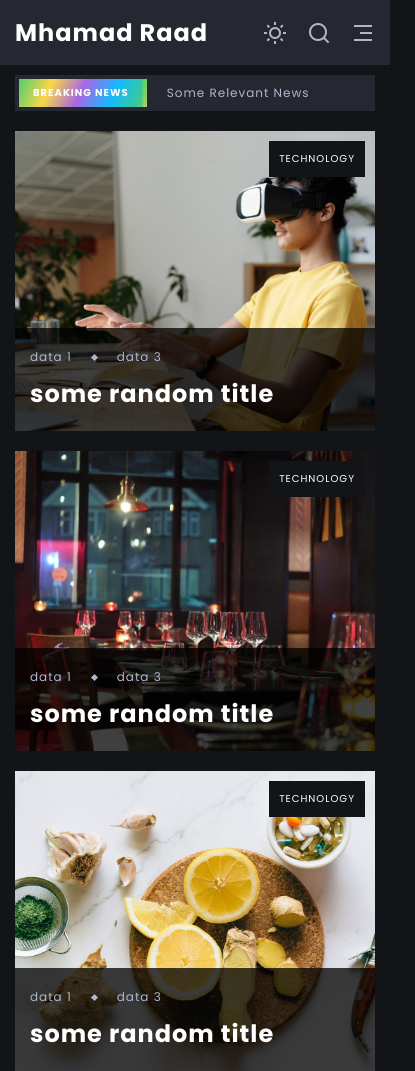
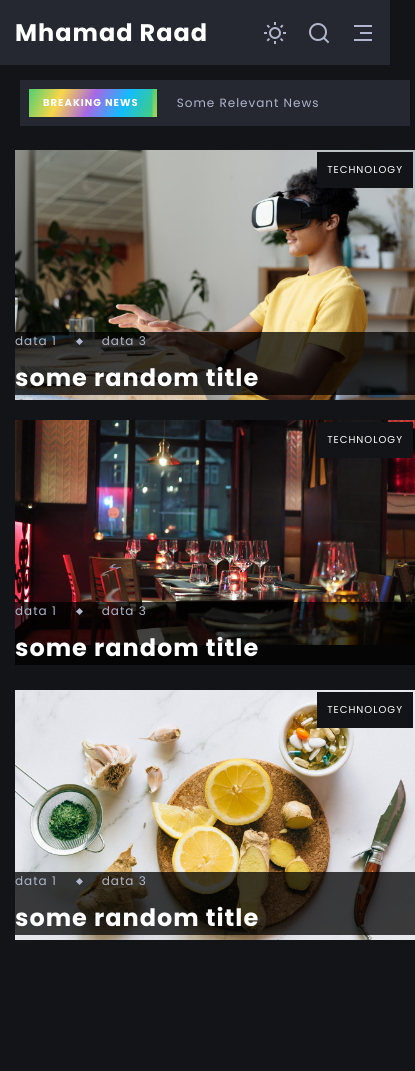
Before and after one commit to Mhamad-Raad/DarkTheme, a plain HTML site: page Starter/index.html in a window 390 px wide. Shown: the whole page, 415 px wide, since content can reach past the window. After the commit the page ends 990 px from the top, so only its background shows below. Drawn offline with nearby package versions, Linux system fonts and the light colour scheme.

Commit message:
feature/ final css touches & adding media query to the website"

```diff
--- a/Starter/assets/css/main.css
+++ b/Starter/assets/css/main.css
@@ -271,14 +271,25 @@ form{
 .featured-articles-container, .featured-content{
     gap: var(--gap);
 }
+.featured-content{
+    display: flex;
+    flex-direction: column;
+    align-items: center;
+    gap: var(--gap);
+}
 
 .headline-banner{
     background-color: var(--secondary-background-color);
     display: flex;
     align-items: center;
+    flex-direction: row;
     font-size: var(--font-size-xsm);
     gap: var(--gap);
-    height: 100%;
+    position: absolute;
+    z-index:1;
+    width: 100%;
+    top: 80;
+    padding: 5px;
 }
 .headline{
     color: var(--light-color);
@@ -314,23 +325,65 @@ form{
     padding: .6rem 1.4rem;
     background-color: var(--secondary-background-color);
 }
-.article{
+
+
+.section{
+    margin-top:100px;
+}
+.article-image-1{
+    background-position: top;
+    background-size: 100%;
     position: relative;
-    min-height: var(--item-min-height-md);
+    background-image: url("../images/featured/featured-1.jpg");
+    width: 40rem;
+    height: 25rem;
+
+    transition: transform .25s;
+    background-repeat: no-repeat;
 }
+.article-image-2{
+    background-position: top;
+    background-size: 100%;
+    position: relative;
+    background-image: url("../images/featured/featured-2.jpg");
+    width: 40rem;
+    height: 25rem;
 
-.article-image{
-    position: absolute;
-    width: 100%;
-    height: 100%;
-    object-fit: cover;
     transition: transform .25s;
+    background-repeat: no-repeat;
+}
+.article-image-3{
+    background-position: top;
+    background-size: 100%;
+    position: relative;
+    background-image: url("../images/featured/featured-3.jpg");
+    width: 40rem;
+    height: 25rem;
+
+    transition: transform .25s;
+    background-repeat: no-repeat;
+}
+@media only screen and (min-width: 768px){
+    .article-image-1 {
+        width: 60rem;
+        height: 35rem;
+    }
+
+    .article-image-2 {
+        width: 60rem;
+        height: 35rem;
+    }
+
+    .article-image-3 {
+        width: 60rem;
+        height: 35rem;
+    }
 }
 
 .article-category{
     position: absolute;
-    top: 1rem;
-    right: 1rem;
+    top: 2;
+    right: 2;
     padding: 1rem;
     background-color: var(--primary-background-color);
     color: var(--light-color);
@@ -340,18 +393,21 @@ form{
 
 }
 .article-data-container{
+    bottom:5;
+    width: 100%;
     position: absolute;
-    bottom:0;
-    left: 0;
-    padding: 2rem 1.5rem;
     background-color: var(--transparent-dark-color);
-    z-index: 10;
-    width: 100%;
+
 }
 .article:hover .article-data-container{
     background-color: var(--hover-dark-color);
     color: var(--hover-light-color);
+    cursor: pointer;
 }
+.article-image:hover{
+    cursor: pointer;
+}
+
 .article:hover .article-data-spacer{
     background-color: var(--hover-light-color);
 }
--- a/Starter/index.html
+++ b/Starter/index.html
@@ -90,12 +90,11 @@
 
     <!-- Featured articles -->
 
-  <section class="featured-artiles section-header-offset">
+
+  <section class="featured-artiles section-header-offset section">
     <div class="featured-articles-container container d-grid">
 
       <div class="featured-content d-grid">
-
-
         <div class="headline-banner">
           <h3 class="headline fancy-border">
             <span class="place-items-center">
@@ -106,10 +105,7 @@
             Some Relevant News
           </span>
         </div>
-
-          <a href="./post.html" class="article featured-article featured-article-1">
-              <img src="./assets/images/featured/featured-1.jpg" alt="" class="article-image">
-
+            <div class="article article-image-1 ">
               <span class="article-category">
                 Technology
               </span>
@@ -125,10 +121,10 @@
                   some random title
                 </h3>
               </div>
-          </a>
-          <a href="./post.html" class="article featured-article featured-article-2">
-            <img src="./assets/images/featured/featured-2.jpg" alt="" class="article-image">
 
+            </div>
+
+            <div class="article article-image-2 ">
               <span class="article-category">
                 Technology
               </span>
@@ -144,10 +140,9 @@
                   some random title
                 </h3>
               </div>
-        </a>
-        <a href="./post.html" class="article featured-article featured-article-3">
-          <img src="./assets/images/featured/featured-3.jpg" alt="" class="article-image">
 
+            </div>
+            <div class="article article-image-3 ">
               <span class="article-category">
                 Technology
               </span>
@@ -163,9 +158,15 @@
                   some random title
                 </h3>
               </div>
-      </a>
+
+            </div>
+              <!-- <img src="./assets/images/featured/featured-1.jpg" alt="" class="article-image"> -->
+
+
       </div>
     </div>
+
+
 
   </section >
 
```
Lines whose indentation alone changed are shown as unchanged.
